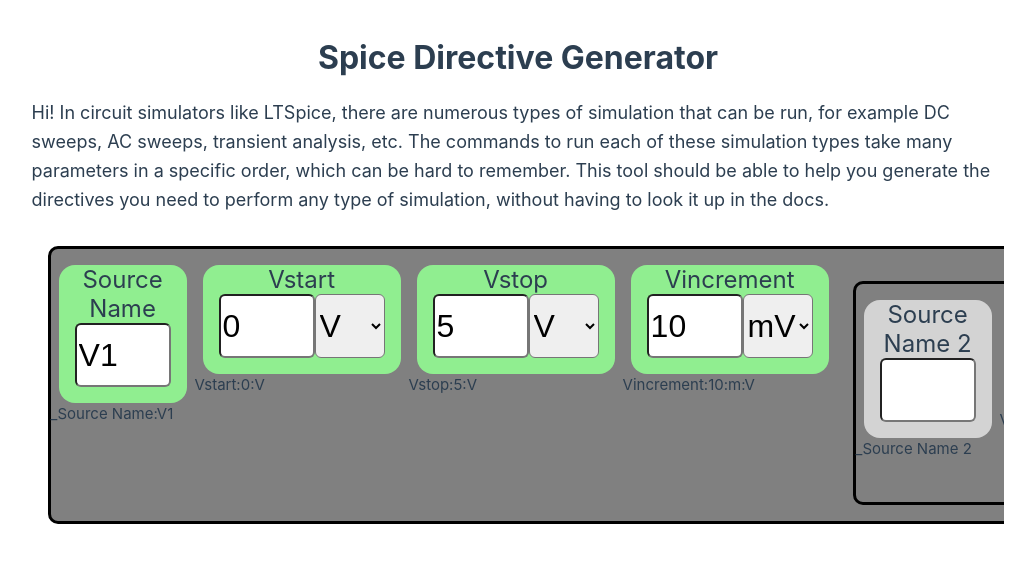
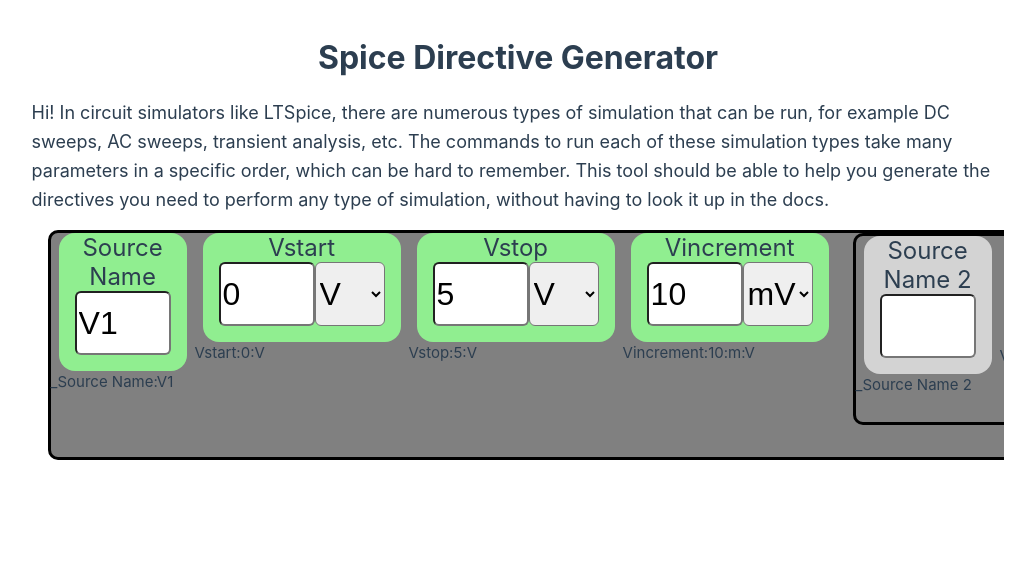
Before and after one commit to ianeyk/spice-directives, a Vue app in the folder spice-directives/: page / in a window 1280 px wide. Shown: the top 562 px of the page, without its empty margins (122-1157 px from the left). Built offline with nearby package versions, Linux system fonts and the light colour scheme; the HTML template or start-up script is replaced by a standard one.

Commit message:
document directive validation rules

```diff
--- a/spice-directives/src/components/ParameterGroup.vue
+++ b/spice-directives/src/components/ParameterGroup.vue
@@ -63,6 +63,17 @@ const parseDocOpt = (docOpt: string): string[] => {
                 // do not ever count the brackets themselves
 }
 
+// everything starts out as optional
+// as soon as a parameter chip receives a value, it becomes non-optional
+// if one parameter chip is non-optional, then the entire parameter group is non-optional
+// if a parameter group is non-optional, then every parameter chip inside it is non-optional
+// the top level parameter group is always non-optional
+
+
+// the top level parameter group is always non-optional
+// a parameter group is optional if all of its parameter chips are empty
+// a parameter group is valid if all of its parameter chips are valid or optional
+
 </script>
 
 <template>
@@ -78,11 +89,10 @@ const parseDocOpt = (docOpt: string): string[] => {
 .parameterGroupOuter {
     display: inline-flex;
     background-color: grey;
-    padding-top: 1rem;
     padding-bottom: 1rem;
     margin-left: 1rem;
     border-radius: 10px;
-    margin-top: 1rem;
+    margin-bottom: 1rem;
     border-color: black;
     border-style: solid;
 }
```
